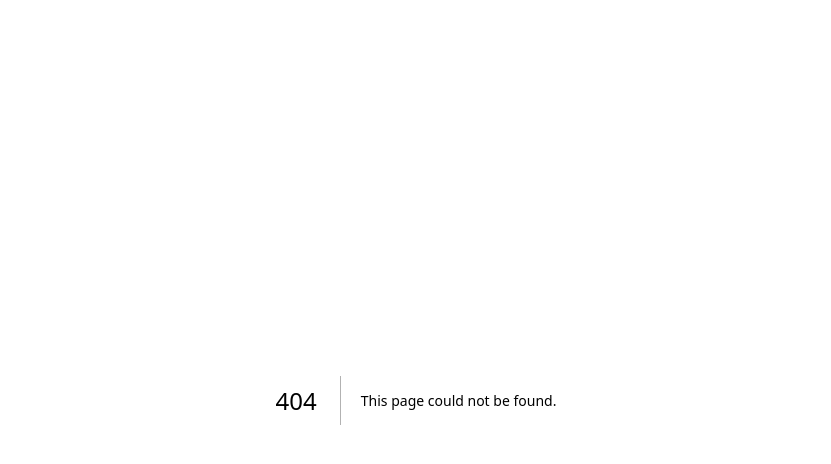
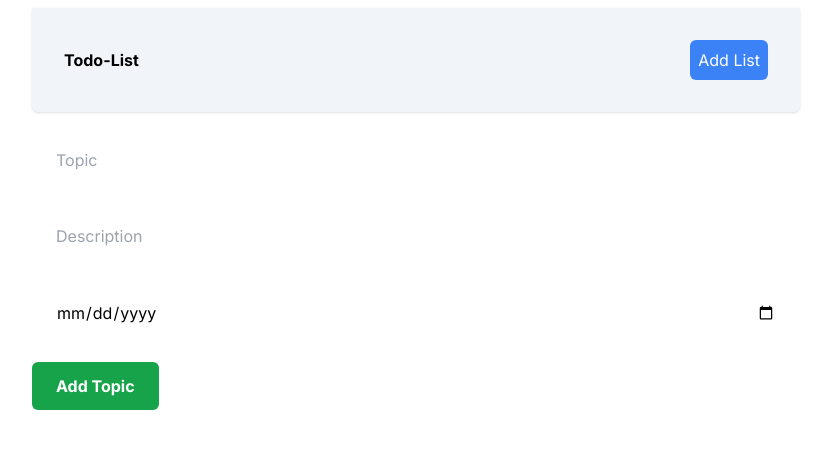
Before and after one commit to Karanjsk2k01/ToDo-App-NextJS, a Next.js app: page /addList in a window 1280 px wide. Before the commit this address had no page. Shown: the top 464 px of the page, without its empty margins (224-1055 px from the left). Built offline with nearby package versions, Linux system fonts and the light colour scheme.

Commit message:
Saved in MongoDb POST ,DELTE and GET

```diff
--- /dev/null
+++ b/app/addList/page.jsx
@@ -0,0 +1,76 @@
+"use client"
+import { useState } from "react";
+import { useRouter } from "next/navigation";
+
+export default function AddTopic()
+{
+  let router = useRouter();
+  const[title,setnewTitle]=useState("")
+  const [description, setnewDescription] = useState("")
+  const [date, setnewDate]
+  =useState("")
+
+
+  const addListHandler = async (e) => {
+
+    e.preventDefault()
+
+    let data = {
+      title,
+      description,
+      date
+    }
+
+    try {
+
+      let res = await fetch('http://localhost:3000/api/topics', {
+        method: 'POST',
+        headers: {
+          'content-type':'application/json'
+        },
+        body: JSON.stringify(data)
+      })
+
+      if (!res.ok)
+      {
+        throw new Error('Failed to Insert')
+      }
+
+      router.push('/')
+      router.refresh()
+
+    } catch (error) {
+     console.log(error.message)
+    }
+
+  }
+
+  return (
+    <form onSubmit={addListHandler} className="flex flex-col gap-5">
+      <input
+        onChange={e => setnewTitle(e.target.value)}
+        value={title}
+        className='border-slate-500 px-6 py-4'
+        type="text"
+        placeholder="Topic"
+        required
+      />
+      <input
+        onChange={e => setnewDescription(e.target.value)}
+        value={description}
+        className='border-slate-500 px-6 py-4'
+        type="text"
+        placeholder="Description"
+        required
+      />
+      <input
+        onChange={e => setnewDate(e.target.value)}
+        value={date}
+        type="date"
+        className='border-slate-500 px-6 py-4'
+        required
+      />
+      <button type="submit" className="text-white bg-green-600 font-bold px-6 py-3 max-w-fit rounded-md">Add Topic</button>
+    </form>
+  )
+}
--- a/app/globals.css
+++ b/app/globals.css
@@ -1,33 +1,3 @@
 @tailwind base;
 @tailwind components;
 @tailwind utilities;
-
-:root {
-  --foreground-rgb: 0, 0, 0;
-  --background-start-rgb: 214, 219, 220;
-  --background-end-rgb: 255, 255, 255;
-}
-
-@media (prefers-color-scheme: dark) {
-  :root {
-    --foreground-rgb: 255, 255, 255;
-    --background-start-rgb: 0, 0, 0;
-    --background-end-rgb: 0, 0, 0;
-  }
-}
-
-body {
-  color: rgb(var(--foreground-rgb));
-  background: linear-gradient(
-      to bottom,
-      transparent,
-      rgb(var(--background-end-rgb))
-    )
-    rgb(var(--background-start-rgb));
-}
-
-@layer utilities {
-  .text-balance {
-    text-wrap: balance;
-  }
-}
--- a/app/layout.js
+++ b/app/layout.js
@@ -1,17 +1,27 @@
 import { Inter } from "next/font/google";
 import "./globals.css";
+import Navbar from "@/components/Navbar";
 
 const inter = Inter({ subsets: ["latin"] });
 
 export const metadata = {
-  title: "Create Next App",
+  title: "Todo-List",
   description: "Generated by create next app",
 };
 
 export default function RootLayout({ children }) {
   return (
     <html lang="en">
-      <body className={inter.className}>{children}</body>
+      <body className={inter.className}>
+        <div className="max-w-3xl mx-auto">
+          <Navbar />
+          <div className="mt-5">
+             {children}
+          </div>
+
+        </div>
+
+      </body>
     </html>
   );
 }
--- a/app/page.js
+++ /dev/null
@@ -1,113 +0,0 @@
-import Image from "next/image";
-
-export default function Home() {
-  return (
-    <main className="flex min-h-screen flex-col items-center justify-between p-24">
-      <div className="z-10 max-w-5xl w-full items-center justify-between font-mono text-sm lg:flex">
-        <p className="fixed left-0 top-0 flex w-full justify-center border-b border-gray-300 bg-gradient-to-b from-zinc-200 pb-6 pt-8 backdrop-blur-2xl dark:border-neutral-800 dark:bg-zinc-800/30 dark:from-inherit lg:static lg:w-auto  lg:rounded-xl lg:border lg:bg-gray-200 lg:p-4 lg:dark:bg-zinc-800/30">
-          Get started by editing&nbsp;
-          <code className="font-mono font-bold">app/page.js</code>
-        </p>
-        <div className="fixed bottom-0 left-0 flex h-48 w-full items-end justify-center bg-gradient-to-t from-white via-white dark:from-black dark:via-black lg:static lg:h-auto lg:w-auto lg:bg-none">
-          <a
-            className="pointer-events-none flex place-items-center gap-2 p-8 lg:pointer-events-auto lg:p-0"
-            href="https://vercel.com?utm_source=create-next-app&utm_medium=appdir-template&utm_campaign=create-next-app"
-            target="_blank"
-            rel="noopener noreferrer"
-          >
-            By{" "}
-            <Image
-              src="/vercel.svg"
-              alt="Vercel Logo"
-              className="dark:invert"
-              width={100}
-              height={24}
-              priority
-            />
-          </a>
-        </div>
-      </div>
-
-      <div className="relative flex place-items-center before:absolute before:h-[300px] before:w-full sm:before:w-[480px] before:-translate-x-1/2 before:rounded-full before:bg-gradient-radial before:from-white before:to-transparent before:blur-2xl before:content-[''] after:absolute after:-z-20 after:h-[180px] after:w-full sm:after:w-[240px] after:translate-x-1/3 after:bg-gradient-conic after:from-sky-200 after:via-blue-200 after:blur-2xl after:content-[''] before:dark:bg-gradient-to-br before:dark:from-transparent before:dark:to-blue-700 before:dark:opacity-10 after:dark:from-sky-900 after:dark:via-[#0141ff] after:dark:opacity-40 before:lg:h-[360px] z-[-1]">
-        <Image
-          className="relative dark:drop-shadow-[0_0_0.3rem_#ffffff70] dark:invert"
-          src="/next.svg"
-          alt="Next.js Logo"
-          width={180}
-          height={37}
-          priority
-        />
-      </div>
-
-      <div className="mb-32 grid text-center lg:max-w-5xl lg:w-full lg:mb-0 lg:grid-cols-4 lg:text-left">
-        <a
-          href="https://nextjs.org/docs?utm_source=create-next-app&utm_medium=appdir-template&utm_campaign=create-next-app"
-          className="group rounded-lg border border-transparent px-5 py-4 transition-colors hover:border-gray-300 hover:bg-gray-100 hover:dark:border-neutral-700 hover:dark:bg-neutral-800/30"
-          target="_blank"
-          rel="noopener noreferrer"
-        >
-          <h2 className={`mb-3 text-2xl font-semibold`}>
-            Docs{" "}
-            <span className="inline-block transition-transform group-hover:translate-x-1 motion-reduce:transform-none">
-              -&gt;
-            </span>
-          </h2>
-          <p className={`m-0 max-w-[30ch] text-sm opacity-50`}>
-            Find in-depth information about Next.js features and API.
-          </p>
-        </a>
-
-        <a
-          href="https://nextjs.org/learn?utm_source=create-next-app&utm_medium=appdir-template-tw&utm_campaign=create-next-app"
-          className="group rounded-lg border border-transparent px-5 py-4 transition-colors hover:border-gray-300 hover:bg-gray-100 hover:dark:border-neutral-700 hover:dark:bg-neutral-800 hover:dark:bg-opacity-30"
-          target="_blank"
-          rel="noopener noreferrer"
-        >
-          <h2 className={`mb-3 text-2xl font-semibold`}>
-            Learn{" "}
-            <span className="inline-block transition-transform group-hover:translate-x-1 motion-reduce:transform-none">
-              -&gt;
-            </span>
-          </h2>
-          <p className={`m-0 max-w-[30ch] text-sm opacity-50`}>
-            Learn about Next.js in an interactive course with&nbsp;quizzes!
-          </p>
-        </a>
-
-        <a
-          href="https://vercel.com/templates?framework=next.js&utm_source=create-next-app&utm_medium=appdir-template&utm_campaign=create-next-app"
-          className="group rounded-lg border border-transparent px-5 py-4 transition-colors hover:border-gray-300 hover:bg-gray-100 hover:dark:border-neutral-700 hover:dark:bg-neutral-800/30"
-          target="_blank"
-          rel="noopener noreferrer"
-        >
-          <h2 className={`mb-3 text-2xl font-semibold`}>
-            Templates{" "}
-            <span className="inline-block transition-transform group-hover:translate-x-1 motion-reduce:transform-none">
-              -&gt;
-            </span>
-          </h2>
-          <p className={`m-0 max-w-[30ch] text-sm opacity-50`}>
-            Explore starter templates for Next.js.
-          </p>
-        </a>
-
-        <a
-          href="https://vercel.com/new?utm_source=create-next-app&utm_medium=appdir-template&utm_campaign=create-next-app"
-          className="group rounded-lg border border-transparent px-5 py-4 transition-colors hover:border-gray-300 hover:bg-gray-100 hover:dark:border-neutral-700 hover:dark:bg-neutral-800/30"
-          target="_blank"
-          rel="noopener noreferrer"
-        >
-          <h2 className={`mb-3 text-2xl font-semibold`}>
-            Deploy{" "}
-            <span className="inline-block transition-transform group-hover:translate-x-1 motion-reduce:transform-none">
-              -&gt;
-            </span>
-          </h2>
-          <p className={`m-0 max-w-[30ch] text-sm opacity-50 text-balance`}>
-            Instantly deploy your Next.js site to a shareable URL with Vercel.
-          </p>
-        </a>
-      </div>
-    </main>
-  );
-}
```
Also changed, not shown: libs/mongodb.js (added, +13 -0 lines), models/topic.js (added, +18 -0 lines), package.json (+7 -4 lines), 2 other files (tests, documents, lock files or other folders).
